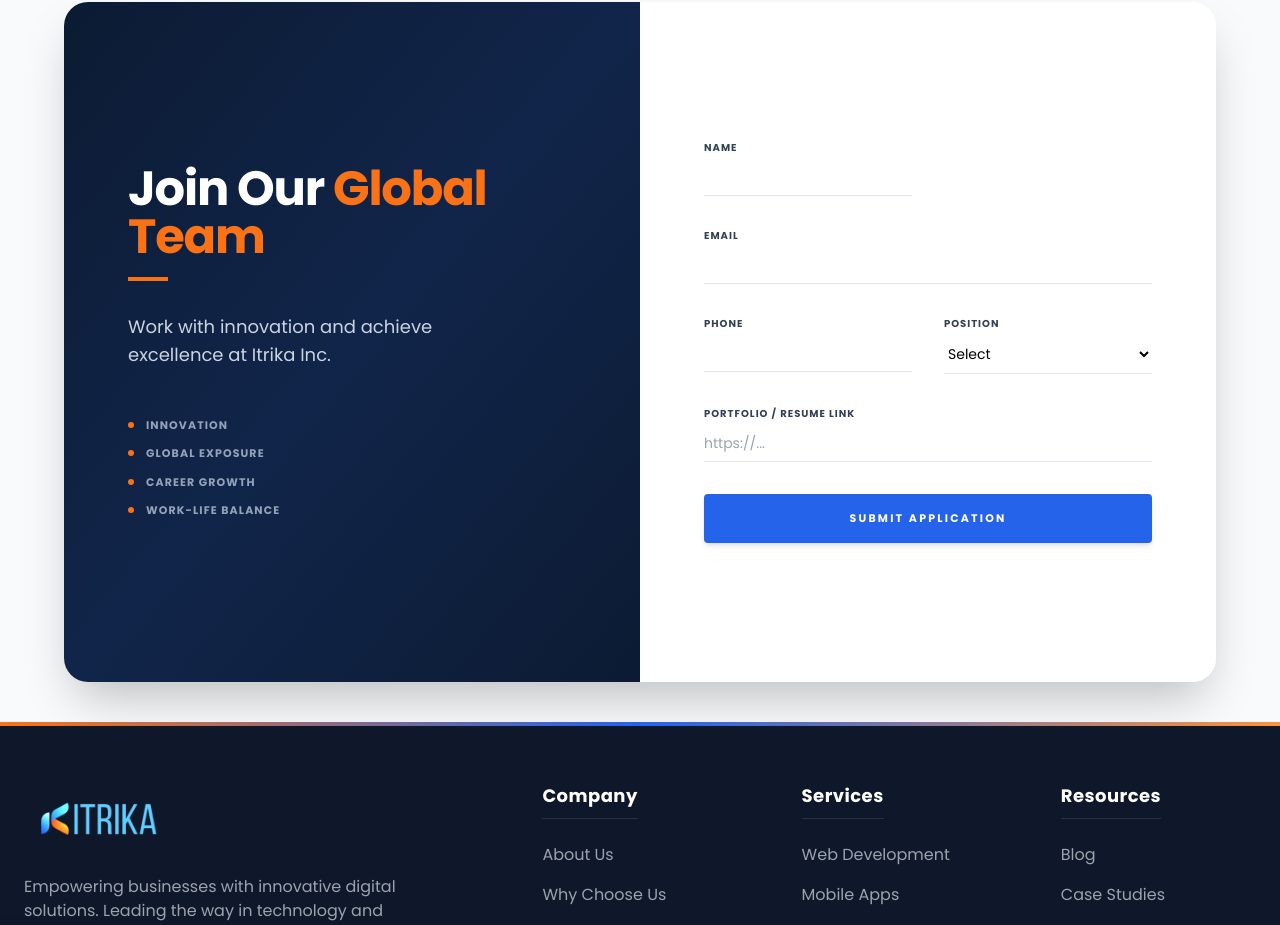
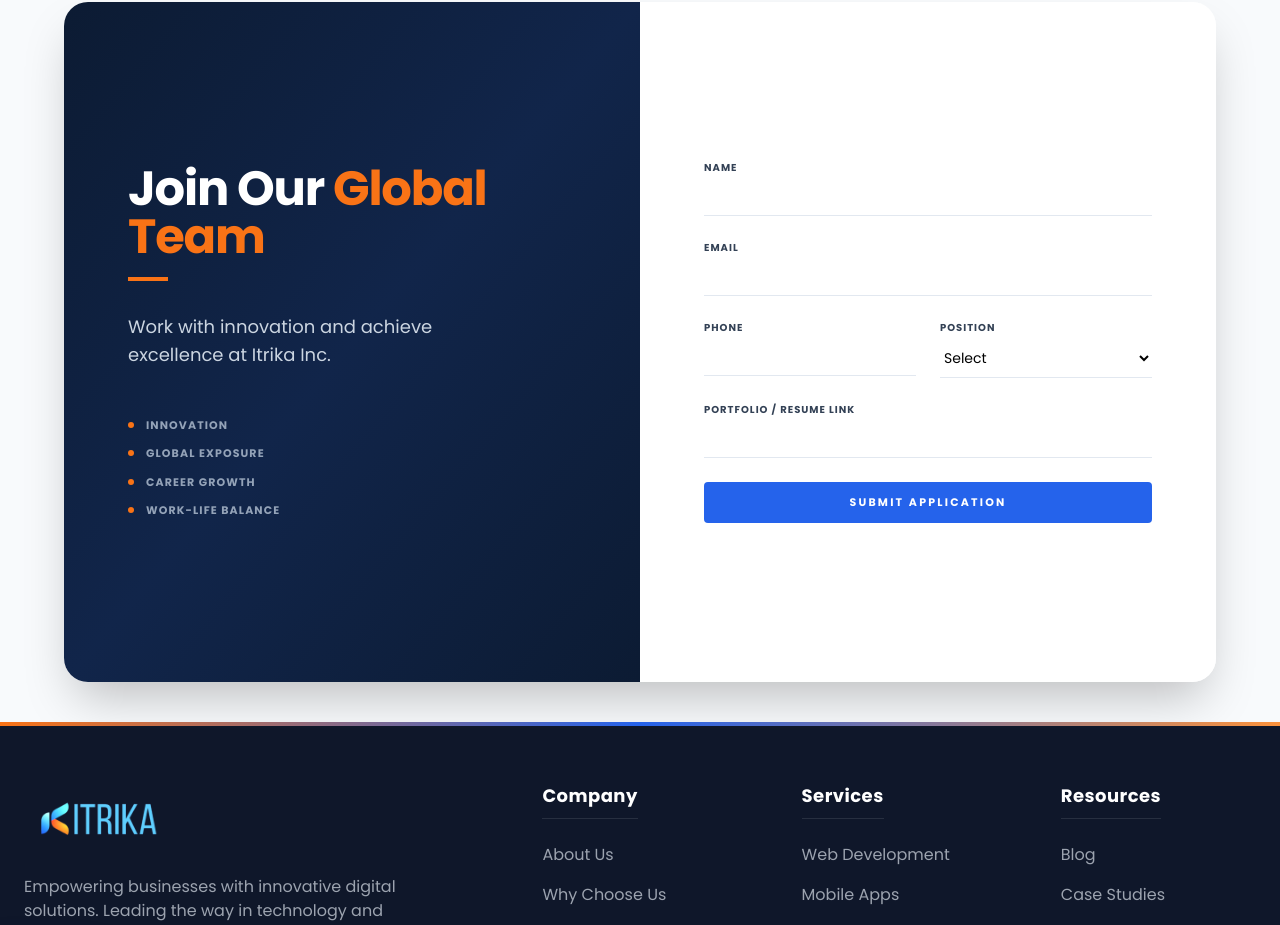
Before and after one commit to Suneelgokada/Itrika_frontend, a React (Vite) app: page / in a window 1280 px wide. Shown: the part 2795-3720 px from the top of the page. Built offline with nearby package versions, Linux system fonts and the light colour scheme.

Commit message:
job apply

```diff
--- a/src/JobApplication/jobapplication.jsx
+++ b/src/JobApplication/jobapplication.jsx
@@ -513,20 +513,19 @@
 // }
 
 
-
-import React, { useState } from "react";
+import React, { useState, useEffect } from "react";
 import { CheckCircle } from "lucide-react";
 
 export default function JobApplicationForm() {
   const [formData, setFormData] = useState({
     firstName: "",
-    lastName: "",
     email: "",
     phone: "",
     position: "",
     resumeLink: "",
   });
 
+  const [errors, setErrors] = useState({});
   const [isSubmitting, setIsSubmitting] = useState(false);
   const [submitSuccess, setSubmitSuccess] = useState(false);
 
@@ -539,46 +538,111 @@
     "System Admin",
   ];
 
+  /* ================= AUTO HIDE SUCCESS (3 SEC) ================= */
+  useEffect(() => {
+    if (submitSuccess) {
+      const timer = setTimeout(() => {
+        setSubmitSuccess(false);
+      }, 3000);
+      return () => clearTimeout(timer);
+    }
+  }, [submitSuccess]);
+
+  /* ================= VALIDATION ================= */
+  const validate = () => {
+    const newErrors = {};
+
+    if (!formData.firstName.trim())
+      newErrors.firstName = "Name is required";
+
+    if (!formData.email.trim())
+      newErrors.email = "Email is required";
+    else if (!/^[^\s@]+@[^\s@]+\.[^\s@]+$/.test(formData.email))
+      newErrors.email = "Invalid email address";
+
+    if (!formData.phone.trim())
+      newErrors.phone = "Phone number is required";
+    else if (!/^[0-9]{10}$/.test(formData.phone))
+      newErrors.phone = "Enter valid 10-digit number";
+
+    if (!formData.position)
+      newErrors.position = "Please select a position";
+
+    if (!formData.resumeLink.trim())
+      newErrors.resumeLink = "Resume / Portfolio link is required";
+
+    return newErrors;
+  };
+
+  /* ================= HANDLERS ================= */
   const handleChange = (e) => {
     const { name, value } = e.target;
-    setFormData((prev) => ({ ...prev, [name]: value }));
+    setFormData((p) => ({ ...p, [name]: value }));
+    if (errors[name]) {
+      setErrors((p) => ({ ...p, [name]: "" }));
+    }
   };
 
-  const handleSubmit = (e) => {
+  const handleSubmit = async (e) => {
     e.preventDefault();
+
+    const validationErrors = validate();
+    setErrors(validationErrors);
+    if (Object.keys(validationErrors).length > 0) return;
+
     setIsSubmitting(true);
 
-    setTimeout(() => {
-      setIsSubmitting(false);
-      setSubmitSuccess(true);
-    }, 1500);
+    const data = {
+      name: formData.firstName,
+      email: formData.email,
+      phone: formData.phone,
+      toMail: "suneelgokada1227@gmail.com",
+      toName: "Itrika HR",
+      subject: `Job Application - ${formData.position}`,
+      message: `
+Name: ${formData.firstName}
+Email: ${formData.email}
+Phone: ${formData.phone}
+Position: ${formData.position}
+
+Resume / Portfolio:
+${formData.resumeLink}
+      `,
     };
 
-  /* ================= SUCCESS STATE ================= */
+    try {
+      const response = await fetch(
+        "https://api.qrdcard.com/api/url/sendmail",
+        {
+          method: "POST",
+          headers: { "Content-Type": "application/json" },
+          body: JSON.stringify(data),
+        }
+      );
 
-  if (submitSuccess) {
-    return (
-      <div className="min-h-[420px] flex items-center justify-center bg-slate-50 px-4 font-[Poppins]">
-        <div className="bg-white rounded-3xl shadow-xl p-10 max-w-sm w-full text-center border-t-8 border-[#f97316]">
-          <CheckCircle className="w-14 h-14 text-[#f97316] mx-auto mb-4" />
-          <h2 className="text-xl font-semibold tracking-tight text-slate-900">
-            Application Submitted
-          </h2>
-          <p className="text-slate-500 mt-2 text-sm">
-            Our team will reach out shortly.
-          </p>
-        </div>
-      </div>
-    );
+      if (!response.ok) throw new Error("Mail failed");
+
+      setSubmitSuccess(true);
+      setFormData({
+        firstName: "",
+        email: "",
+        phone: "",
+        position: "",
+        resumeLink: "",
+      });
+    } catch (err) {
+      alert("Failed to submit application. Please try again.");
+    } finally {
+      setIsSubmitting(false);
     }
+  };
 
-  /* ================= MAIN FORM ================= */
-
+  /* ================= MAIN UI (UNCHANGED) ================= */
   return (
     <div className="bg-slate-50 flex items-start md:items-center justify-center font-[Poppins] px-4 sm:px-6 md:px-10 py-10">
       <div className="max-w-6xl w-full grid lg:grid-cols-2 bg-white rounded-[1.5rem] shadow-2xl overflow-hidden min-h-[520px] sm:min-h-[580px] lg:min-h-[680px]">
 
-        {/* ================= LEFT BRAND PANEL ================= */}
+        {/* LEFT PANEL – SAME */}
          <div className="relative flex flex-col justify-center text-white p-8 sm:p-10 lg:p-16">
           <div className="absolute inset-0 bg-gradient-to-br from-[#0c1b33] via-[#11254a] to-[#0c1b33]" />
 
@@ -613,38 +677,42 @@
           </div>
         </div>
 
-        {/* ================= RIGHT FORM PANEL ================= */}
+        {/* RIGHT FORM PANEL */}
         <div className="p-8 sm:p-10 lg:p-16 flex items-center bg-white">
-          <form
-            onSubmit={handleSubmit}
-            className="space-y-6 sm:space-y-8 w-full"
-          >
-            {/* Name */}
-            <div className="grid grid-cols-1 sm:grid-cols-2 gap-x-8 gap-y-6">
+          <form onSubmit={handleSubmit} className="space-y-6 w-full">
+
+            {/* ✅ INLINE SUCCESS MESSAGE */}
+            {submitSuccess && (
+              <div className="flex items-center gap-2 rounded-lg border border-green-200 bg-green-50 px-4 py-2 text-green-700 text-sm font-medium">
+                <CheckCircle className="w-4 h-4 text-green-600" />
+                Application submitted successfully.
+              </div>
+            )}
+
             <Input
               label="Name"
               name="firstName"
               value={formData.firstName}
               onChange={handleChange}
+              error={errors.firstName}
             />
-            </div>
 
-            {/* Email */}
             <Input
               label="Email"
               name="email"
+              type="email"
               value={formData.email}
               onChange={handleChange}
-              type="email"
+              error={errors.email}
             />
 
-            {/* Phone + Position */}
-            <div className="grid grid-cols-1 sm:grid-cols-2 gap-x-8 gap-y-6">
+            <div className="grid grid-cols-1 sm:grid-cols-2 gap-6">
               <Input
                 label="Phone"
                 name="phone"
                 value={formData.phone}
                 onChange={handleChange}
+                error={errors.phone}
               />
 
               <div>
@@ -653,30 +721,38 @@
                   name="position"
                   value={formData.position}
                   onChange={handleChange}
-                  className="w-full py-2 border-b border-slate-200 bg-transparent text-sm outline-none focus:border-slate-900"
+                  className={`w-full py-2 border-b bg-transparent text-sm outline-none transition-colors
+                    ${
+                      errors.position
+                        ? "border-red-500 hover:border-red-500 focus:border-red-500"
+                        : "border-slate-200 hover:border-blue-600 focus:border-blue-600"
+                    }`}
                 >
                   <option value="">Select</option>
                   {positions.map((p) => (
                     <option key={p}>{p}</option>
                   ))}
                 </select>
+                {errors.position && (
+                  <p className="text-xs text-red-500 mt-1">
+                    {errors.position}
+                  </p>
+                )}
               </div>
             </div>
 
-            {/* Resume */}
             <Input
               label="Portfolio / Resume Link"
               name="resumeLink"
               value={formData.resumeLink}
               onChange={handleChange}
-              placeholder="https://..."
+              error={errors.resumeLink}
             />
 
-            {/* Submit */}
             <button
               type="submit"
               disabled={isSubmitting}
-              className="w-full py-3 sm:py-4 mt-2 sm:mt-4 bg-[#2563eb] hover:bg-[#f97316] text-white font-semibold text-[11px] uppercase tracking-[0.2em] transition-all duration-300 rounded shadow-md"
+              className="w-full py-3 bg-[#2563eb] hover:bg-[#f97316] text-white font-semibold text-[11px] uppercase tracking-[0.2em] transition-all rounded disabled:opacity-50"
             >
               {isSubmitting ? "Processing..." : "Submit Application"}
             </button>
@@ -687,8 +763,7 @@
   );
 }
 
-/* ================= REUSABLE PARTS ================= */
-
+/* ================= REUSABLE ================= */
 function Label({ children }) {
   return (
     <label className="block text-[10px] uppercase tracking-widest font-semibold text-slate-700 mb-1">
@@ -697,14 +772,20 @@
   );
 }
 
-function Input({ label, ...props }) {
+function Input({ label, error, ...props }) {
   return (
     <div>
       <Label>{label}</Label>
       <input
         {...props}
-        className="w-full py-2 border-b border-slate-200 bg-transparent text-sm outline-none focus:border-slate-900 transition-colors"
+        className={`w-full py-2 border-b bg-transparent text-sm outline-none transition-colors duration-200
+          ${
+            error
+              ? "border-red-500 focus:border-red-500 hover:border-red-500"
+              : "border-slate-200 hover:border-blue-600 focus:border-blue-600"
+          }`}
       />
+      {error && <p className="text-xs text-red-500 mt-1">{error}</p>}
     </div>
   );
 }
```
Lines whose indentation alone changed are shown as unchanged.
